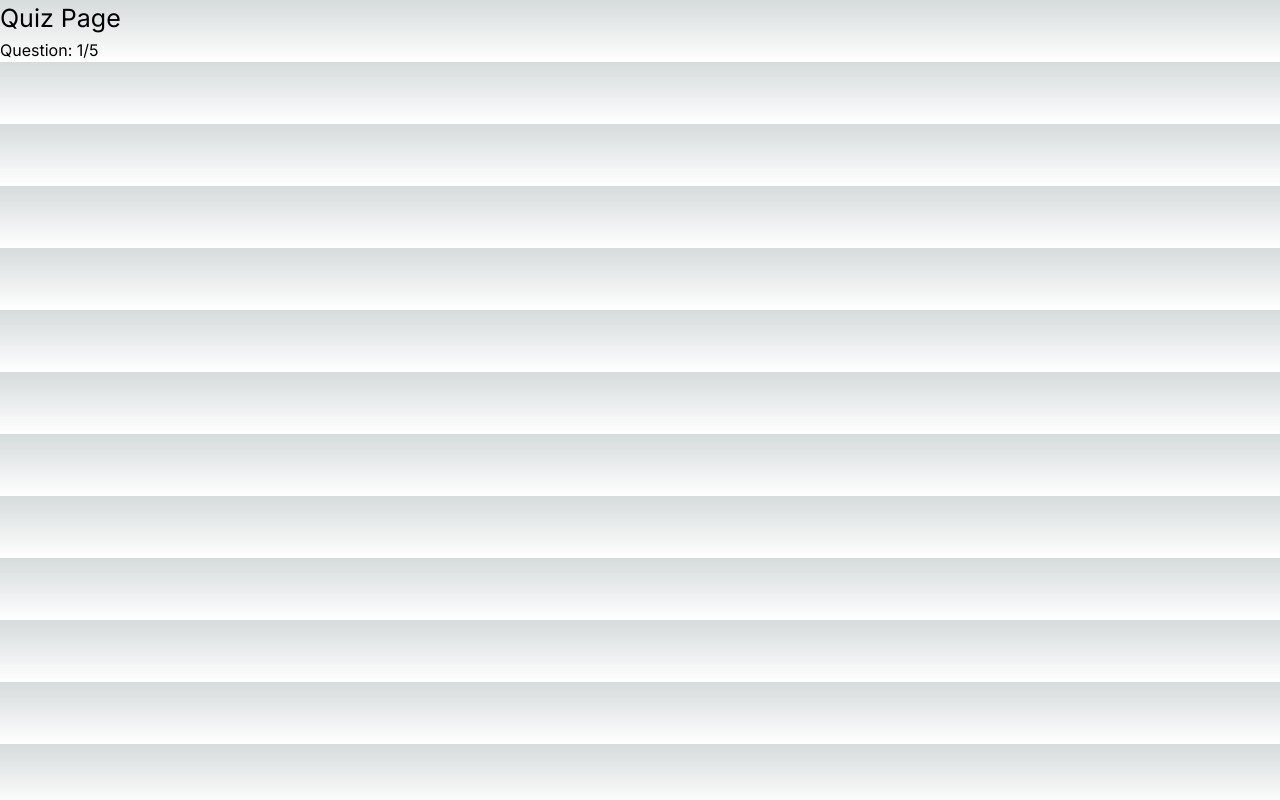
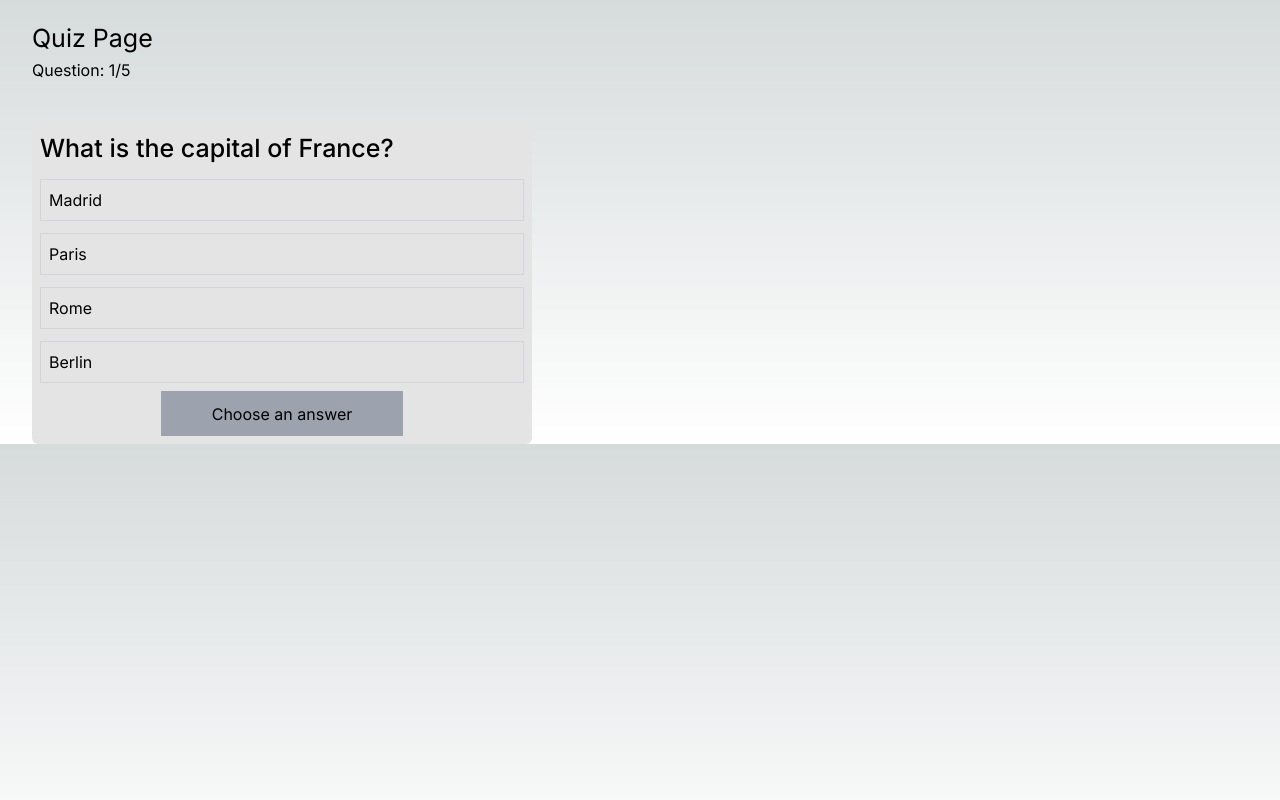
Before and after one commit to EdwinBayingana/Trivify, a Next.js app: page /quiz in a window 1280 px wide. Built offline with nearby package versions, Linux system fonts and the light colour scheme.

Commit message:
style the quiz form

```diff
--- a/src/app/quiz/page.tsx
+++ b/src/app/quiz/page.tsx
@@ -17,14 +17,73 @@ const page = () => {
   const { questions } = quiz;
   const { question, answers, correctAnswer } = questions[activeQuestion];
 
+  const onAnswerSelected = (answer: string, index: number) => {
+    setChecked(true);
+    setSelectedAnswerIndex(index);
+
+    if (answer === correctAnswer) {
+      setSelectedAnswer(true);
+      console.log('true');
+    } else {
+      setSelectedAnswer(false);
+      console.log('false');
+    }
+  };
+
   return (
-    <div>
-      <h1 className="text-[25px]">Quiz Page</h1>
+    <div className="mx-8">
+      <h1 className="mt-[20px] text-[25px]">Quiz Page</h1>
       <div>
         <h3>
           Question: {activeQuestion + 1}
-          <span>/5</span>
+          <span>/{questions.length}</span>
         </h3>
+      </div>
+      <div>
+        {!showResult ? (
+          <div className="mt-[40px] w-[500px] h-full px-2 py-2 bg-[#e4e4e4] rounded-md">
+            <h3 className="font-[500] text-black text-[25px]">
+              {questions[activeQuestion].question}
+            </h3>
+            {answers.map((answer, index) => (
+              <ul className="text-black mt-3" key={index}>
+                <li
+                  key={index}
+                  onClick={() => onAnswerSelected(answer, index)}
+                  className={`border my-2 ${
+                    selectedAnswerIndex === index
+                      ? 'bg-black text-white'
+                      : 'hover:bg-gray-100'
+                  } py-2 px-2 cursor-pointer h-auto border-gray-300`}
+                >
+                  {answer}
+                </li>
+              </ul>
+            ))}
+            <div className="flex justify-center">
+              {checked ? (
+                <button
+                  // onClick={nextQuestion}
+                  className="bg-gray-700 w-[50%] h-[45px] rounded-md"
+                >
+                  {activeQuestion === question.length - 1
+                    ? 'Finish 🎯'
+                    : 'Next'}
+                </button>
+              ) : (
+                <button
+                  // onClick={nextQuestion}
+                  disabled
+                  className="bg-gray-400 w-[50%] cursor-not-allowed h-[45px]"
+                >
+                  Choose an answer
+                </button>
+              )}
+            </div>
+          </div>
+        ) : (
+          <div className="w-[300px] h-[30px] bg-white"></div>
+        )}
       </div>
     </div>
   );
```
